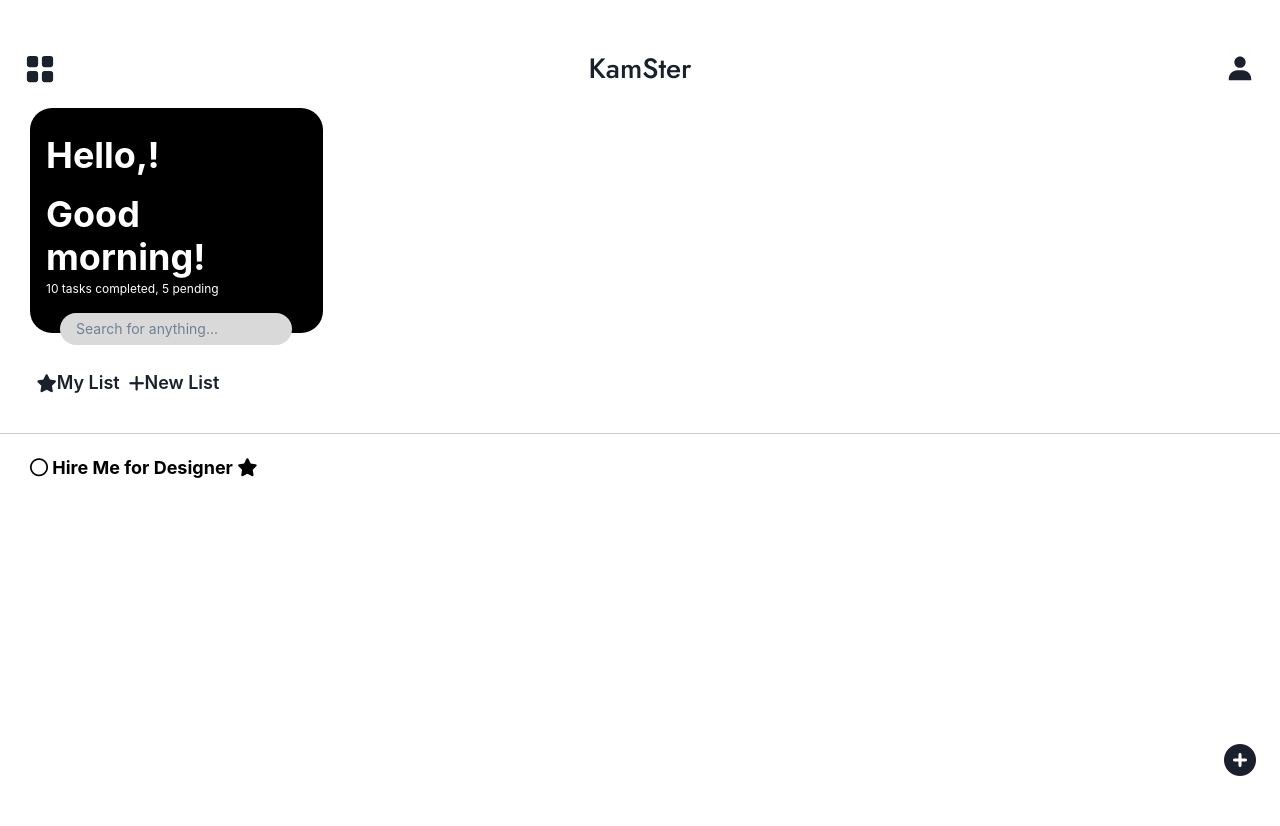
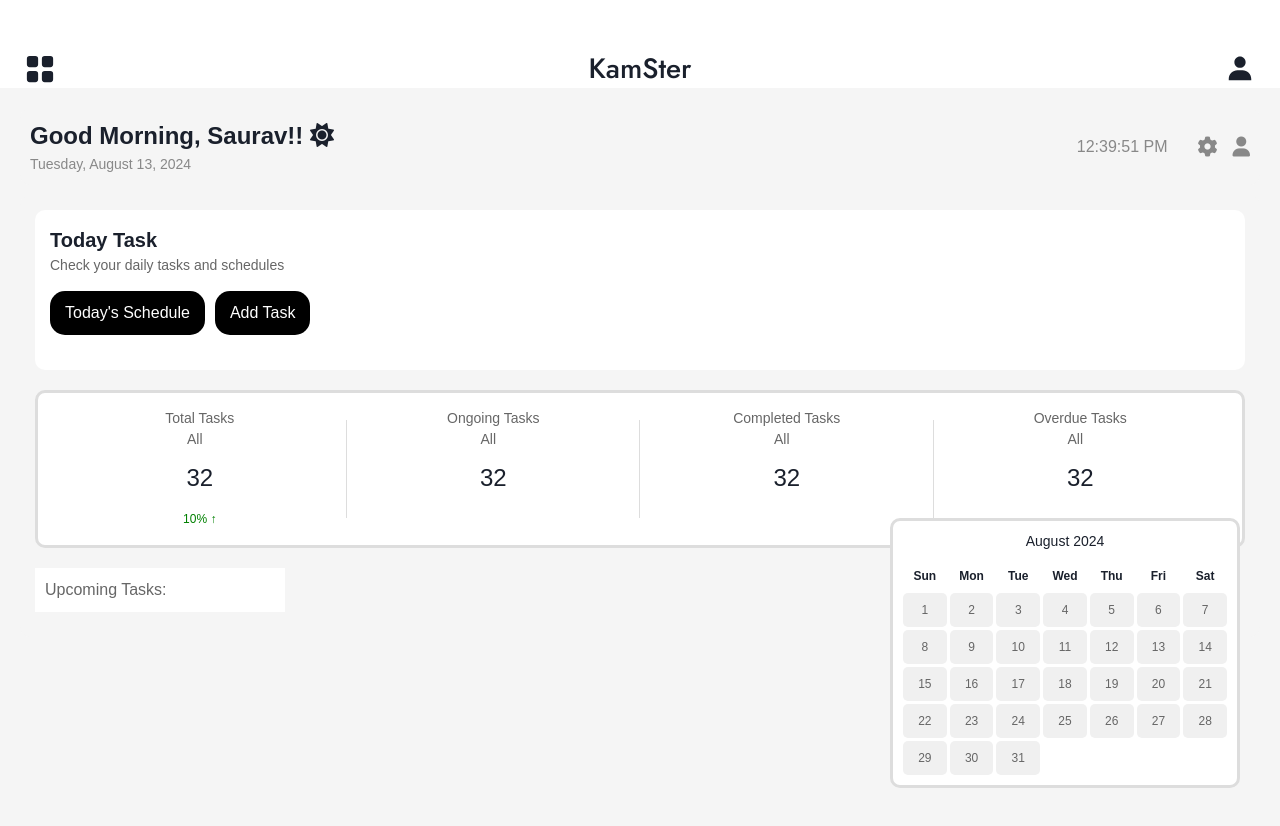
Before and after one commit to sauravdhoju/KamSter-TaskMgmt-, a React (Vite) app in the folder frontend/: page / in a window 1280 px wide. Shown: the top 826 px of the page. Before the commit the page ends 800 px from the top, so only its background shows below. Built offline with nearby package versions, Linux system fonts and the light colour scheme; no server answers.

Commit message:
kiran-desktophomepage

```diff
--- a/frontend/src/pages/Home/Home.scss
+++ b/frontend/src/pages/Home/Home.scss
@@ -1,76 +1,189 @@
-.upper-part {
-    background-color: black;
-    color: white;
-    padding: 10px 16px;
-    border-radius: 22px;
+.home-container {
+    background-color: #f5f5f5;
+    padding: 20px;
+    font-family: Arial, sans-serif;
+    height: 100vh;
+
+    .header {
+        display: flex;
+        justify-content: space-between;
+        background-color: #f5f5f5;
+        padding: 10px;
+        border-radius: 10px;
+        margin-bottom: 10px;
+
+        .header-left {
+            h1 {
+                font-size: 24px;
+                font-weight: bold;
+                margin-right: 10px;
+            }
+            p {
+                font-size: 14px;
+                color: #888;
+            }
+        }
+
+        .header-right {
+            display: flex;
+            align-items: center;
+
+            .time {
+                font-size: 16px;
+                margin-right: 15px;
+                color: #888;
+            }
+
+            i {
+                font-size: 20px;
+                color: #888;
+                margin-left: 15px;
+            }
+        }
+    }
+
+    .task-section {
+        background-color: #f5f5f5;
+        padding: 15px;
+        border-radius: 10px;
+        margin-top: 5px;
+
+        .task-header {
+            margin-bottom: 20px;
+            background-color: white;
+            padding: 15px;
+            border-radius: 10px;
             display: flex;
             flex-direction: column;
-    text-align: left;
-    min-height: 30px;
-    width: 293px;
-    margin-left: 30px;
-    margin-top: 20px;
 
-    .task-summary {
-        font-size: 12px;
-        color: #ccc;
-        display: flex;
+            .task-text {
+                h2 {
+                    font-size: 20px;
+                    font-weight: bold;
+                }
+                p {
+                    font-size: 14px;
+                    color: #666;
+                    margin-bottom: 15px;
+                }
+            }
 
-        a {
-            color: #fff;
+            .buttons {
+                button {
+                    margin-right: 10px;
+                    padding: 10px 15px;
+                    border-radius: 15px;
                     cursor: pointer;
-            margin-bottom: 25px;
+                    margin-bottom: 20px;
 
-            &:hover {
-                text-decoration: underline;
+                    &.schedule-btn, &.add-btn {
+                        background-color: #000;
+                        color: white;
+                        border: none;
                     }
                 }
             }
         }
 
-.search-input {
-    background-color: #D9D9D9;
-    padding: 8px 16px;
-    border-radius: 26px;
-    font-size: 14px;
-    cursor: pointer;
-    outline: none;
-    margin-top: -20px;
-    width: 232px;
-    margin-left: 60px;
-    position: absolute;
-    height: 32px;
+        .task-status-container {
+            display: flex;
+            background-color: white;
+            border-radius: 10px;
+            padding: 15px;
+            border: solid #ddd;
+
+            .task-item {
+                flex: 1;
+                text-align: center;
+                position: relative;
+
+                h3 {
+                    font-size: 24px;
+                    margin: 10px 0;
                 }
 
-.button-section {
-    margin: 30px 40px;
-    display: flex;
-    gap: 20px;
+                p {
+                    font-size: 14px;
+                    color: #666;
+                }
 
-    .my-list-button,
-    .new-list-button {
-        background-color: #fff;
-        padding: 8px 16px;
-        width: 76px;
-        cursor: pointer;
-        font-size: 18px;
+                .all-label {
+                    font-size: 14px;
+                    color: #666;
+                    margin-right: 10px;
+                }
 
-        &:hover {
-            background-color: #fff;
-            text-decoration: underline;
+                .percent-change {
+                    color: green;
+                    font-size: 12px;
+                }
+
+                &:not(:last-child)::after {
+                    content: "";
+                    position: absolute;
+                    top: 10%;
+                    right: 0;
+                    height: 80%;
+                    width: 1px;
+                    background-color: #ddd;
                 }
             }
         }
 
-.divider {
-    border: 0;
-    height: 1px;
-    background: #ccc;
+        .upcoming-tasks {
+            background-color: #fff;
+            padding: 10px;
+            margin-bottom: 10px;
+            margin-top: 20px;
+            width: 250px;
+
+            h3 {
+                font-size: 16px;
+                color: #666;
+            }
         }
 
-.hire-me-text {
-    margin: 20px 30px;
-    font-size: 18px;
-    color: #000000;
+        .calendar {
+            border: solid #ddd;
+            background-color: #fff;
+            padding: 10px;
+            border-radius: 10px;
+            position: absolute;
+            bottom: 100px;
+            right: 40px;
+            width: 350px;
+            text-align: center;
+
+            h4 {
+                font-size: 14px;
+                margin-bottom: 10px;
+            }
+
+            .calendar-grid {
+                display: grid;
+                grid-template-columns: repeat(7, 1fr);
+                gap: 3px;
+
+                .day {
                     font-weight: bold;
+                    background-color: #ffffff;
+                    padding: 5px;
+                    font-size: 12px;
                 }
+
+                .date {
+                    background-color: #f0f0f0;
+                    padding: 8px;
+                    border-radius: 5px;
+                    font-size: 12px;
+                    color: #666;
+                    cursor: pointer;
+
+                    &:hover {
+                        background-color: #ddd;
+                    }
+                }
+            }
+        }
+    }
+}
--- a/frontend/src/pages/Home/Home.tsx
+++ b/frontend/src/pages/Home/Home.tsx
@@ -1,62 +1,125 @@
 import axios from 'axios';
-import { Box, Button, Heading, Text } from '@chakra-ui/react';
+import React, { useState, useEffect } from 'react';
 import './Home.scss';
-import { useEffect, useState } from 'react';
+
 
 const baseUrl = 'http://localhost:8080';
 
 const Home: React.FC = () => {
-    const [message, setMessage] = useState<string>('');
+    const [currentTime, setCurrentTime] = useState(new Date().toLocaleTimeString());
+    const [currentDate, setCurrentDate] = useState(new Date());
+
+    const totalTasks = 32;
+    const ongoingTasks = 32;
+    const completedTasks = 32;
+    const overdueTasks = 32;
 
     useEffect(() => {
         axios
             .get<{ message: string }>(`${baseUrl}/whatistoday`, { withCredentials: true })
-            .then((res) => {
-                setMessage(res.data.message);
-                console.log(res);
-            })
+            .then((res) => console.log(res.data.message))
             .catch((err) => console.log(err));
     }, []);
 
+    useEffect(() => {
+        const timer = setInterval(() => {
+            setCurrentTime(new Date().toLocaleTimeString());
+        }, 1000);
+
+        const updateDate = () => {
+            setCurrentDate(new Date());
+        };
+
+        const midnight = new Date();
+        midnight.setHours(24, 0, 0, 0);
+        const timeToMidnight = midnight.getTime() - new Date().getTime();
+
+        const dateTimer = setTimeout(() => {
+            updateDate();
+            setInterval(updateDate, 24 * 60 * 60 * 1000);
+        }, timeToMidnight);
+
+        return () => {
+            clearInterval(timer);
+            clearTimeout(dateTimer);
+        };
+    }, []);
+
+    const options = { weekday: 'long', year: 'numeric', month: 'long', day: 'numeric' };
+    const formattedDate = currentDate.toLocaleDateString(undefined, options);
+
     return (
-        <Box>
-            <Box className="upper-part">
-                <Heading mt={4}>{message === '' ? 'Hello,!' : message}</Heading>
-                <Heading mt={4}>{message === '' ? 'Good morning!' : message}</Heading>
-                <Box className="task-summary">
-                    <a href="#!">10 tasks completed, 5 pending</a>
-                </Box>
-            </Box>
-            <input className="search-input" type="text" placeholder="Search for anything..." />
+        <div className="home-container">
+            <header className="header">
+                <div className="header-left">
+                    <h1>Good Morning, Saurav!! <i className="fas fa-sun"></i></h1>
+                    <p>{formattedDate}</p>
+                </div>
+                <div className="header-right">
+                    <div className="time">{currentTime}</div>
+                    <i className="fas fa-cog"></i>
+                    <i className="fas fa-user"></i>
+                </div>
+            </header>
+            <section className="task-section">
+                <div className="task-header">
+                    <div className="task-text">
+                        <h2>Today Task</h2>
+                        <p>Check your daily tasks and schedules</p>
+                    </div>
+                    <div className="buttons">
+                        <button className="schedule-btn">Today's Schedule</button>
+                        <button className="add-btn">Add Task</button>
+                    </div>
+                </div>
 
+                <div className="task-status-container">
+                    <div className="task-item">
+                        <p>Total Tasks</p>
+                        <p className="all-label">All</p>
+                        <h3>{totalTasks}</h3>
+                        <span className="percent-change">10% ↑</span>
+                    </div>
+                    <div className="task-item">
+                        <p>Ongoing Tasks</p>
+                        <p className="all-label">All</p>
+                        <h3>{ongoingTasks}</h3>
+                    </div>
+                    <div className="task-item">
+                        <p>Completed Tasks</p>
+                        <p className="all-label">All</p>
+                        <h3>{completedTasks}</h3>
+                    </div>
+                    <div className="task-item">
+                        <p>Overdue Tasks</p>
+                        <p className="all-label">All</p>
+                        <h3>{overdueTasks}</h3>
+                    </div>
+                </div>
 
-            <Box className="button-section">
-                <Button className="my-list-button" onClick={() => console.log('My List clicked')}>
-                    <i className="fa-solid fa-star"></i> My List
-                </Button>
-                <Button className="new-list-button" onClick={() => console.log('New List clicked')}>
-                    <i className="fa-solid fa-plus"></i> New List
-                </Button>
-            </Box>
-            <hr className="divider" />
-            <Text className="hire-me-text">
-                <i className="fa-regular fa-circle"></i> Hire Me for Designer <i className="fa-solid fa-star"></i>
-            </Text>
-            <Button
-                className="plus-button" onClick={() => console.log('Add New List')}
-                style={{
-                    position: 'fixed',
-                    bottom: '20px',
-                    right: '20px',
-                    background: 'none',
-                    border: 'none',
-                    padding: 0,
-                    cursor: 'pointer'
-                }}
-            >
-                <i className="fa-solid fa-circle-plus fa-2x"></i>
-            </Button>
-        </Box>
+                <div className="upcoming-tasks">
+                    <h3>Upcoming Tasks: </h3>
+                </div>
+
+                <div className="calendar">
+                    <h4>{currentDate.toLocaleString('default', { month: 'long', year: 'numeric' })}</h4>
+                    <div className="calendar-grid">
+                        <div className="day">Sun</div>
+                        <div className="day">Mon</div>
+                        <div className="day">Tue</div>
+                        <div className="day">Wed</div>
+                        <div className="day">Thu</div>
+                        <div className="day">Fri</div>
+                        <div className="day">Sat</div>
+                        {[...Array(31)].map((_, i) => (
+                            <div key={i} className="date">
+                                {i + 1}
+                            </div>
+                        ))}
+                    </div>
+                </div>
+            </section>
+        </div>
     );
 };
 
```
Lines whose indentation alone changed are shown as unchanged.
